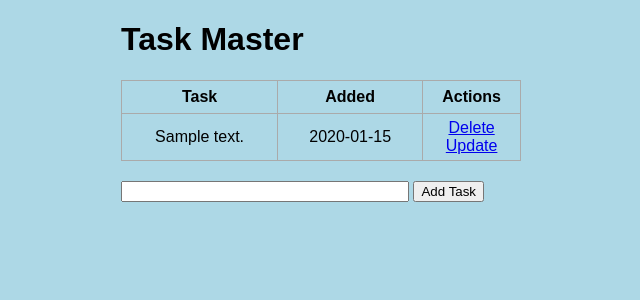
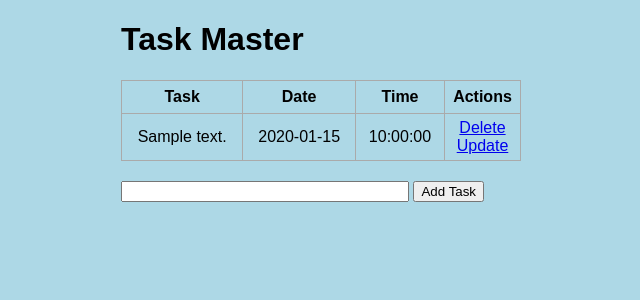
Before and after one commit to Rudrik01/Task-Master, a Flask app: page / in a window 1280 px wide. Shown: the top 300 px of the page, without its empty margins (319-959 px from the left). Run offline with Flask 3, Linux system fonts and the light colour scheme; tables that the repository leaves empty hold one stand-in row (values such as "Sample post").

Commit message:
add time feature

```diff
--- a/app.py
+++ b/app.py
@@ -1,16 +1,19 @@
 from flask import Flask, render_template ,url_for,request,redirect
 from flask_sqlalchemy import SQLAlchemy
 from datetime import datetime
+from flask_migrate import Migrate
 app = Flask(__name__)
 app.config['SQLALCHEMY_DATABASE_URI'] = 'sqlite:///test.db'
 
 db = SQLAlchemy(app)
+migrate = Migrate(app, db)
 
 class Todo(db.Model):
     id = db.Column(db.Integer, primary_key=True)
     content = db.Column(db.String(200),nullable=False)
     completed = db.Column(db.Integer,default=0)
     date_created = db.Column(db.DateTime,default=datetime.utcnow)
+    time_created = db.Column(db.Time,default=datetime.now().time())
 
     def __repr__(self):
         return '<Task %r>'% self.id
@@ -38,8 +41,8 @@ def index():
             return 'There was an issue adding your task'
 
     else:
-        tasks = Todo.query.order_by(Todo.date_created).all()
-        return render_template('index.html',tasks=tasks)
+        tasks = Todo.query.order_by(Todo.time_created).all()
+        return render_template('index.html', tasks=tasks)
 
 
 @app.route('/delete/<int:id>')
--- a/templates/index.html
+++ b/templates/index.html
@@ -14,7 +14,8 @@
     <table>
         <tr>
             <th>Task</th>
-            <th>Added</th>
+            <th>Date</th>
+            <th>Time</th>
             <th>Actions</th>
         </tr>
         {% for task in tasks %}
@@ -22,6 +23,7 @@
 
                 <td>{{task.content}}</td>
                 <td>{{task.date_created.date()}}</td>
+                <td>{{task.time_created.strftime('%H:%M:%S')}}</td>
                 <td>
                     <a href="/delete/{{task.id}}">Delete<a>
                     <br>
```
Also changed, not shown: instance/test.db, 1 other file.
